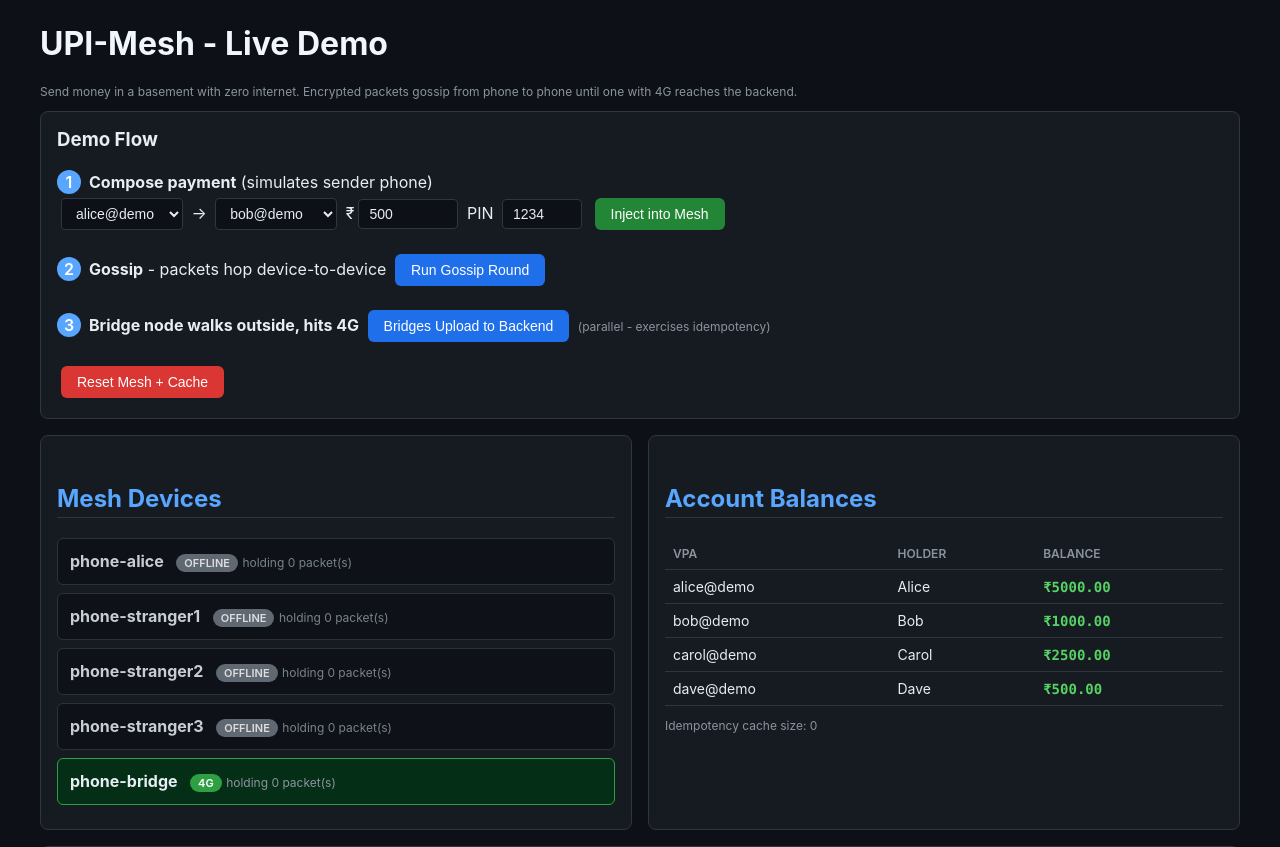
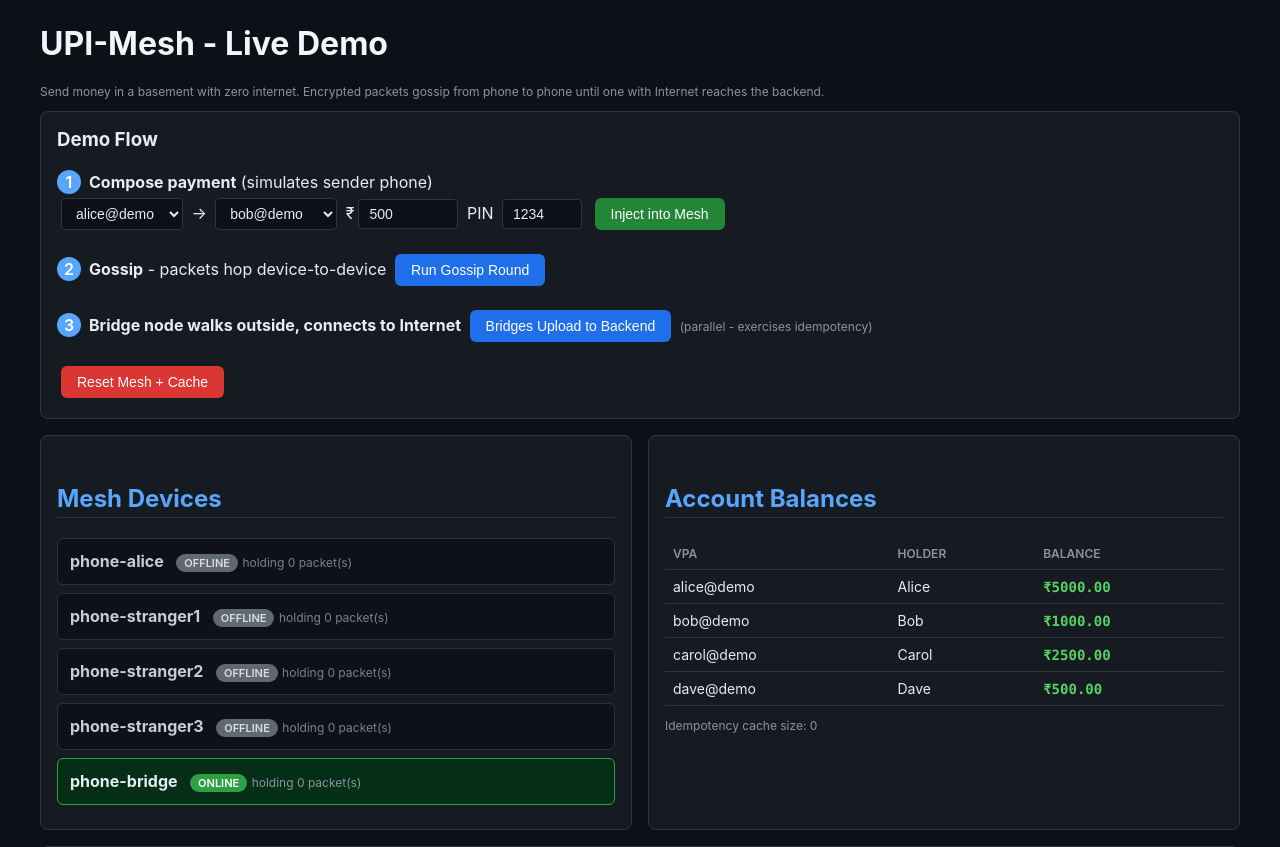
Before and after one commit to Shashank17singh/UPI-Mesh, a FastAPI app: page / in a window 1280 px wide. Shown: the top 847 px of the page. Run offline with FastAPI, Linux system fonts and the light colour scheme; data that the repository does not hold is empty.

Commit message:
replace mentions of 4G with Internet

```diff
--- a/app/main.py
+++ b/app/main.py
@@ -147,7 +147,7 @@ def mesh_gossip():
 
 @app.post("/api/mesh/flush")
 def mesh_flush():
-    """"All bridge nodes simultaneously walk outside and get 4G." They
+    """"All bridge nodes simultaneously walk outside and connect to the Internet." They
     all upload everything they hold to /api/bridge/ingest.
 
     THIS is the moment the duplicate-storm idempotency case is tested: if
--- a/app/mesh_simulator_service.py
+++ b/app/mesh_simulator_service.py
@@ -7,7 +7,7 @@ and copies packets between them, decrementing TTL each hop.
 
 When a device with internet (a "bridge node") holds a packet, the demo's
 /api/mesh/flush endpoint causes it to actually POST that packet to our
-backend - simulating the moment a phone walks outside and gets 4G.
+backend - simulating the moment a phone walks outside and connects to the Internet.
 """
 
 import logging
@@ -38,7 +38,7 @@ class MeshSimulatorService:
         self._seed_default_devices()
 
     def _seed_default_devices(self) -> None:
-        # Default scenario: 4 offline phones in a basement, 1 phone outside with 4G
+        # Default scenario: 4 offline phones in a basement, 1 phone outside with Internet
         for device_id in ("phone-alice", "phone-stranger1", "phone-stranger2", "phone-stranger3"):
             self.devices[device_id] = VirtualDevice(device_id, has_internet=False)
         self.devices["phone-bridge"] = VirtualDevice("phone-bridge", has_internet=True)
--- a/app/templates/dashboard.html
+++ b/app/templates/dashboard.html
@@ -78,7 +78,7 @@
     <h1>UPI-Mesh - Live Demo</h1>
     <p class="small">
         Send money in a basement with zero internet. Encrypted packets gossip from phone to phone
-        until one with 4G reaches the backend.
+        until one with Internet reaches the backend.
     </p>
 
     <div class="controls">
@@ -110,7 +110,7 @@
         </div>
 
         <div style="margin-top: 16px">
-            <span class="step-num">3</span><strong>Bridge node walks outside, hits 4G</strong>
+            <span class="step-num">3</span><strong>Bridge node walks outside, connects to Internet</strong>
             <button class="secondary" onclick="flushBridges()">Bridges Upload to Backend</button>
             <span class="small">(parallel - exercises idempotency)</span>
         </div>
@@ -167,7 +167,7 @@ async function refresh() {
         <div class="device ${d.hasInternet ? 'bridge' : 'offline'}">
             <strong>${d.deviceId}</strong>
             <span class="badge ${d.hasInternet ? 'badge-online' : 'badge-offline'}">
-                ${d.hasInternet ? '4G' : 'OFFLINE'}
+                ${d.hasInternet ? 'ONLINE' : 'OFFLINE'}
             </span>
             <span class="small">holding ${d.packetCount} packet(s)</span>
             <div>${d.packetIds.map(id => `<span class="packet-id">${id}</span>`).join('')}</div>
```
